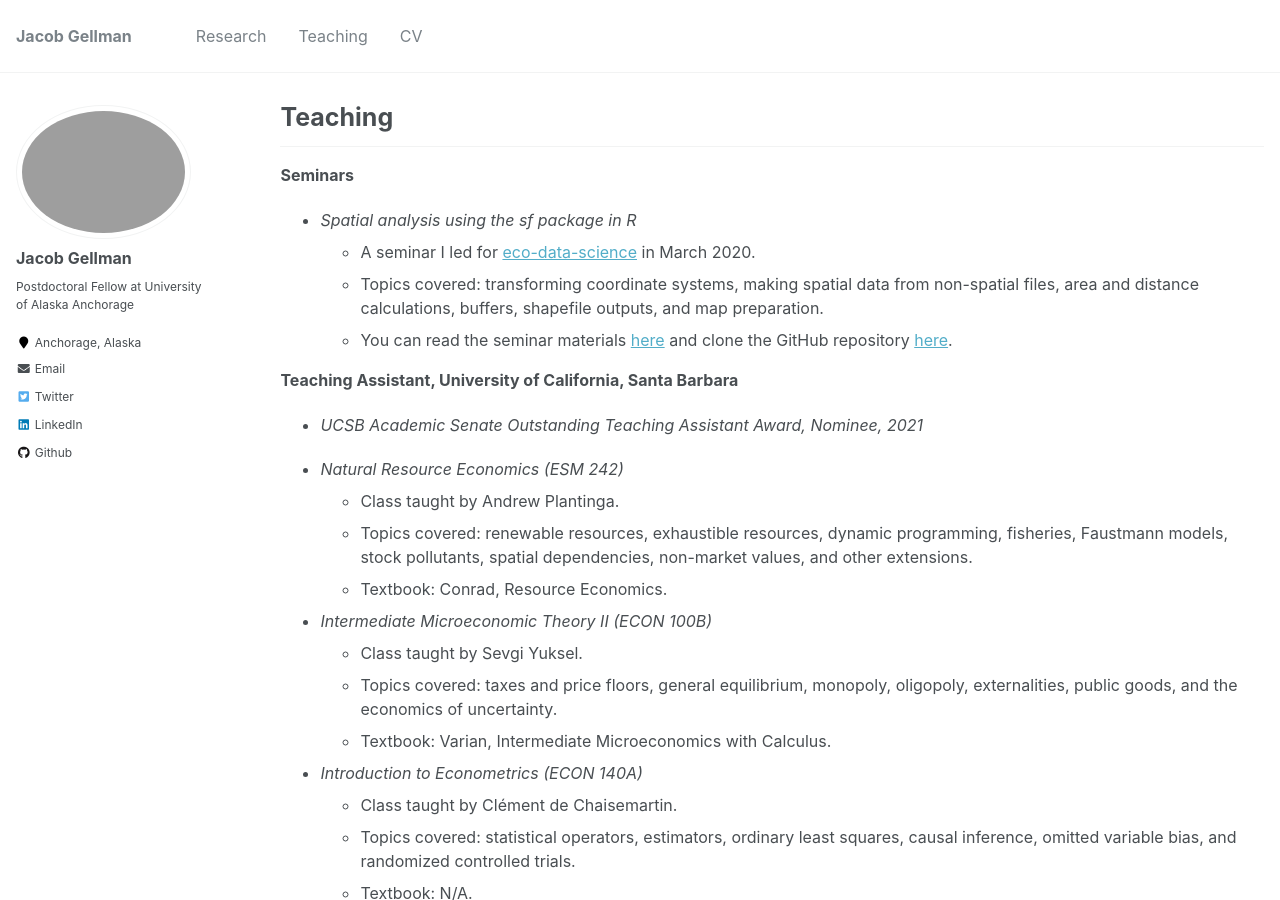
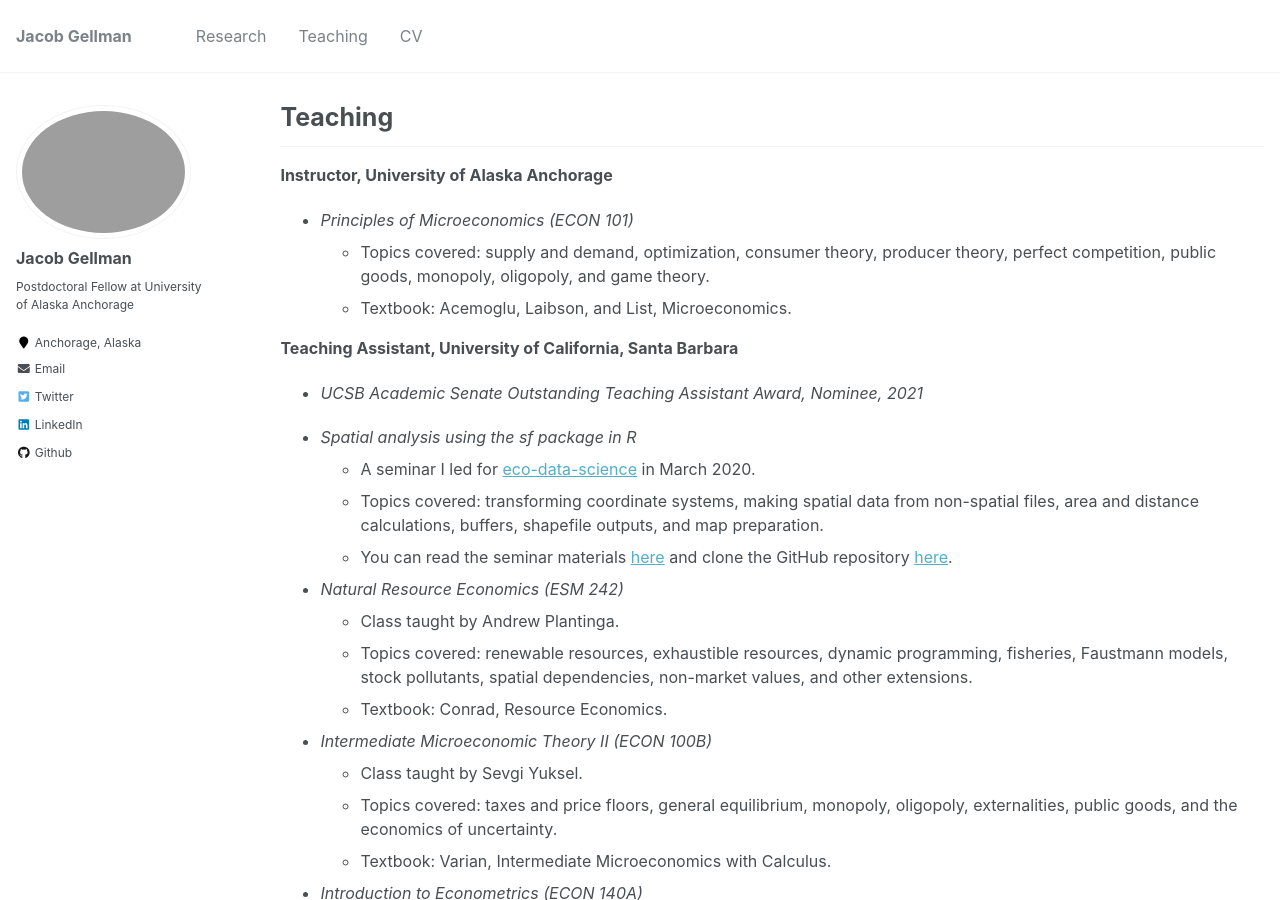
Before and after one commit to jacobgellman/jacobgellman.github.io, a Jekyll site: the page built from _pages/teaching.md, in a window 1280 px wide and 900 px high. Built offline with Jekyll 4.4.1, drawn with Linux system fonts in a browser that asks for light colours.

Commit message:
Teaching page

```diff
--- a/_pages/teaching.md
+++ b/_pages/teaching.md
@@ -9,14 +9,18 @@ author_profile: true
 
 ------
 
-**Seminars**
+**Instructor, University of Alaska Anchorage**
+* *Principles of Microeconomics (ECON 101)*
+  * Topics covered: supply and demand, optimization, consumer theory, producer theory, perfect competition, public goods, monopoly, oligopoly, and game theory.
+  * Textbook: Acemoglu, Laibson, and List, Microeconomics.
+
+**Teaching Assistant, University of California, Santa Barbara**
+* *UCSB Academic Senate Outstanding Teaching Assistant Award, Nominee, 2021*
+
 * *Spatial analysis using the sf package in R*
   * A seminar I led for [eco-data-science](https://eco-data-science.github.io/) in March 2020.
   * Topics covered: transforming coordinate systems, making spatial data from non-spatial files, area and distance calculations, buffers, shapefile outputs, and map preparation.
   * You can read the seminar materials [here](https://jacobgellman.github.io/files/eco-data-sci-sf.html) and clone the GitHub repository [here](https://github.com/jacobgellman/eco-data-sci-sf).
-
-**Teaching Assistant, University of California, Santa Barbara**
-* *UCSB Academic Senate Outstanding Teaching Assistant Award, Nominee, 2021*
 
 * *Natural Resource Economics (ESM 242)*
   * Class taught by Andrew Plantinga.
```
